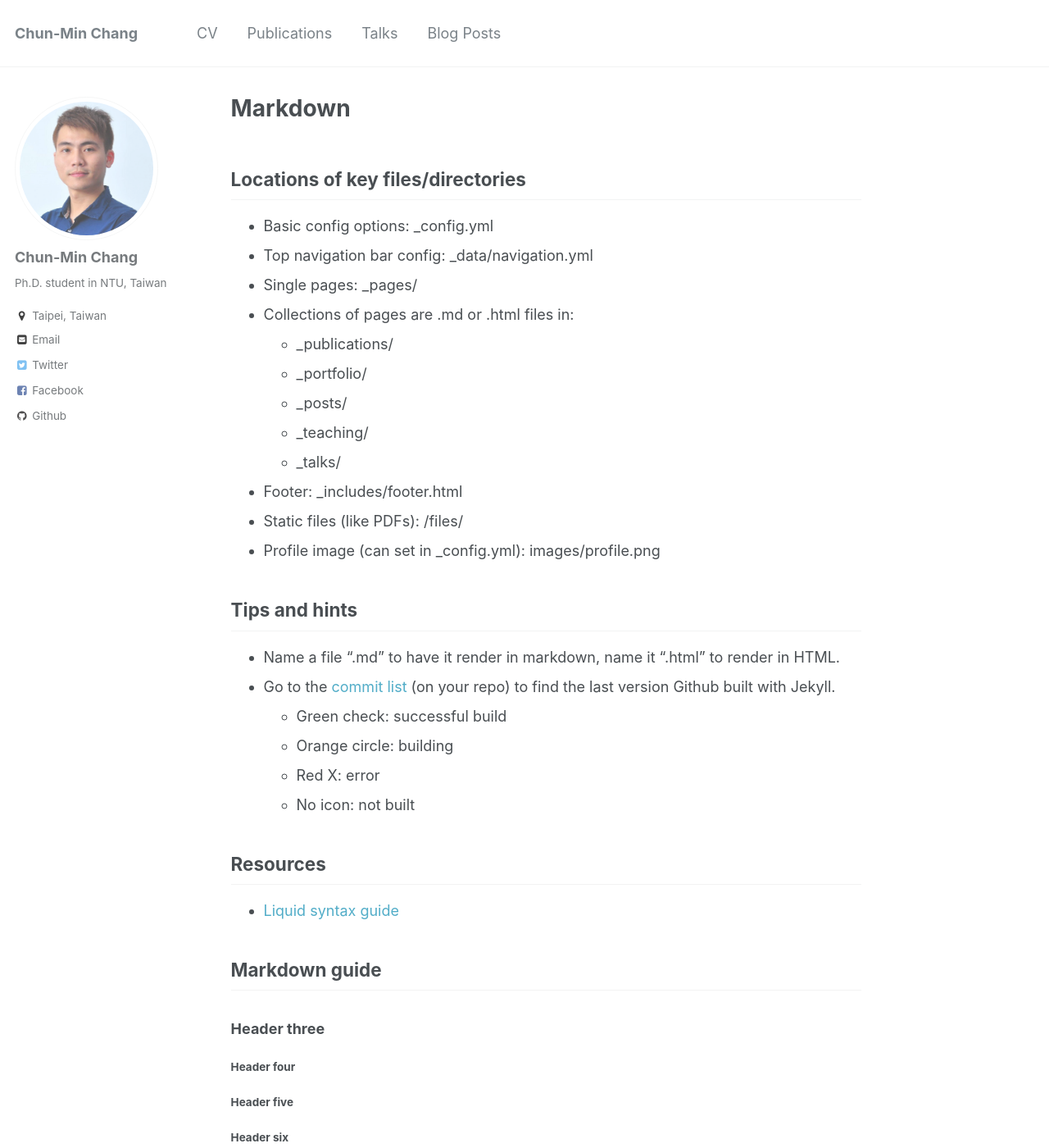
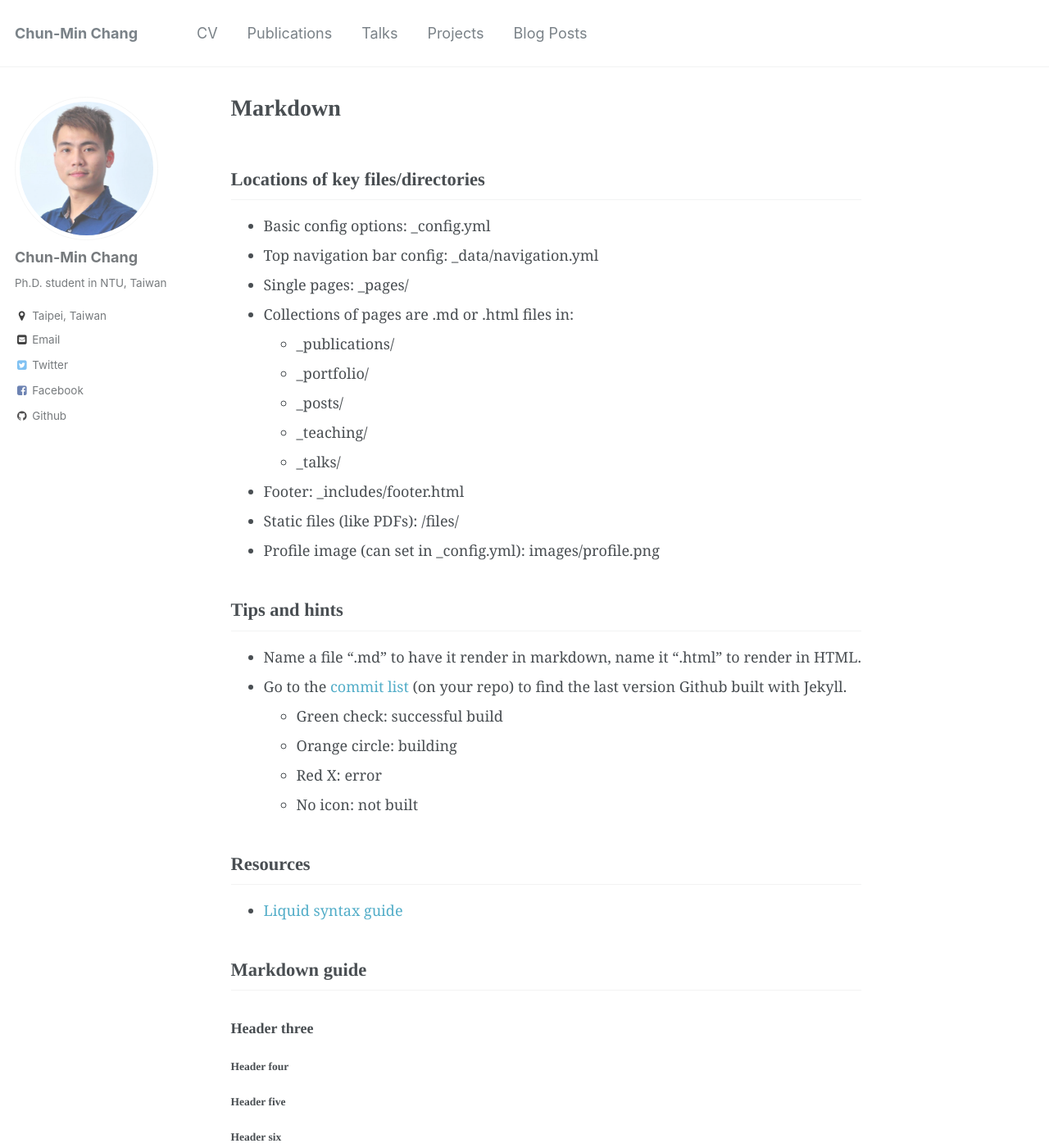
Before and after one commit to NothingHard/NothingHard.github.io, a Jekyll site: the page built from _pages/markdown.md, in a window 1280 px wide and 1400 px high. Shown: the whole window at 82% size. Built offline with Jekyll 4.4.1, drawn with Linux system fonts in a browser that asks for light colours.

Commit message:
change font

```diff
--- a/_data/navigation.yml
+++ b/_data/navigation.yml
@@ -9,6 +9,8 @@ main:
   - title: "Talks"
     url: /talks/
 
+  - title: "Projects"
+    url: /projects/
   # - title: "Teaching"
   #   url: /teaching/
 
--- a/_sass/_variables.scss
+++ b/_sass/_variables.scss
@@ -28,8 +28,8 @@ $bodoni                     : "Bodoni MT", serif;
 $calisto                    : "Calisto MT", serif;
 $garamond                   : Garamond, serif;
 
-$global-font-family         : $sans-serif;
-$header-font-family         : $sans-serif;
+$global-font-family         : $georgia; /*$sans-serif;*/
+$header-font-family         : $times; /*$sans-serif;*/
 $caption-font-family        : $serif;
 
 /* type scale */
```
